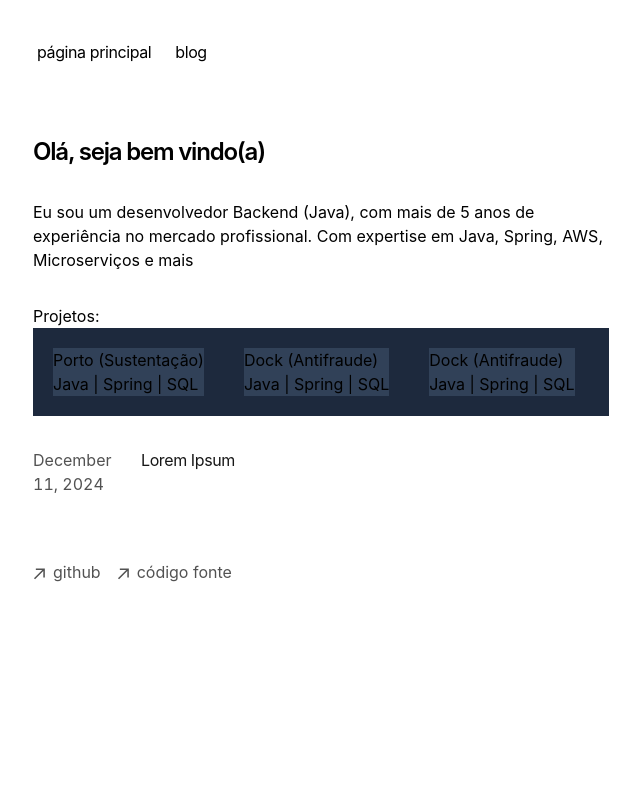
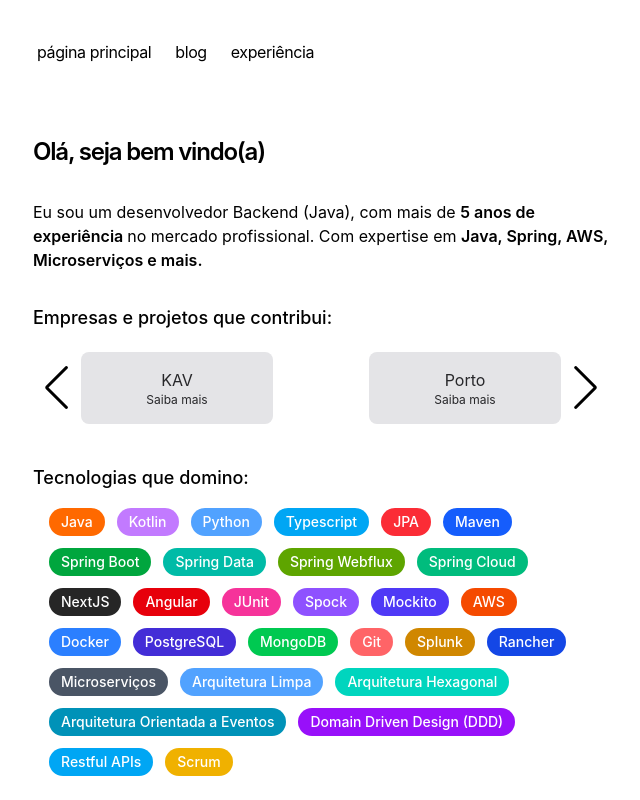
Before and after one commit to ghisiluizgustavo/portfolio, a Next.js app: page / in a window 1280 px wide. Shown: the top 800 px of the page, without its empty margins (319-959 px from the left). Built offline with nearby package versions, Linux system fonts and the light colour scheme.

Commit message:
feature: completed

```diff
--- /dev/null
+++ b/app/companies-projects.js
@@ -0,0 +1,64 @@
+const companies = [
+  {
+    id: 1,
+    name: "KAV",
+    url: "/project-details#kav",
+    description: `
+      Contribuí para o desenvolvimento de projetos, incluindo um ERP mobile multiplataforma e um aplicativo de delivery, utilizando tecnologias como Angular, Ionic, PHP e Spring Boot.
+      Também atuei na implementação de uma solução inovadora de engenharia de dados na Porto Seguro, empregando Python e PySpark, com integração da inteligência artificial da Brighterion para análise de risco de crédito.
+      Além disso, participei da migração de uma base de dados Oracle, realizando o remodelamento da estrutura utilizando PowerDesign.
+    `
+  },
+  {
+    id: 2,
+    name: "Porto",
+    url: "/project-details#porto",
+    description: `
+      Atuei na análise de sistemas Java legados, realizando o versionamento e a publicação por meio da plataforma IBM RTC.
+      Conduzi o monitoramento de APIs REST, identificando e solucionando problemas em produção em colaboração com parceiros externos.
+      Além disso, liderei a migração de mais de 20 projetos da plataforma IBM RTC para o GitLab, garantindo a transição eficiente e segura dos repositórios.
+    `
+  },
+  {
+    id: 3,
+    name: "Dock",
+    url: "/project-details#dock",
+    description: `
+      Contribuí para o desenvolvimento de uma aplicação agendada (scheduled app) capaz de bloquear mais de 1.000 cartões vazados diariamente, utilizando Spring Scheduled e Spring WebFlux para garantir alto desempenho e escalabilidade.
+      Orientei e mentorei uma equipe de três estagiários, oferecendo suporte técnico e profissional que resultou na efetivação deles em cargos permanentes.
+      Além disso, apoiei a equipe de riscos e fraudes, atuando em manutenções, correções de bugs e no desenvolvimento de novas funcionalidades para aprimorar a segurança e a eficiência dos sistemas.
+    `
+  },
+  {
+    id: 4,
+    name: "AvenueCode",
+    url: "/project-details#avenuecode",
+    description: `
+      Desenvolvi um recurso de alternância (feature toggle) utilizando a biblioteca Togglz, simplificando o gerenciamento de mensagens dos clientes e aumentando a flexibilidade no controle de funcionalidades.
+      Realizei a integração de três microserviços com os maiores clientes do setor de combustíveis, como parte de um projeto inovador para uma das maiores montadoras de automóveis do mundo.
+      Conduzi uma sessão de transferência de conhecimento em inglês, facilitando a transmissão de informações técnicas e estratégicas para novas equipes, garantindo a continuidade e eficiência do projeto.
+    `
+  },
+  {
+    id: 5,
+    name: "Merx",
+    url: "/project-details#merx",
+    description: `
+      Refatorei integralmente o sistema CRM, introduzindo novas tecnologias e aprimorando funcionalidades de back-end, como processamento assíncrono utilizando serviços da AWS (SQS, SNS, S3 e Lambdas).
+      Aumentei significativamente a cobertura de testes em diversos microsserviços Java, elevando-a de 5% para mais de 50%, por meio da implementação de testes unitários com JUnit e Spock.
+      Desenvolvi um algoritmo genérico e independente de plataforma para geração de arquivos CSV, capaz de processar dados de qualquer lista proveniente de qualquer banco de dados.
+    `
+  },
+  {
+    id: 6,
+    name: "BRQ",
+    url: "/project-details#brq",
+    description: `
+      Utilizei uma arquitetura de microsserviços em Java e Spring, seguindo os princípios da arquitetura hexagonal.
+      Promovi a qualidade do código ao incentivar e compartilhar boas práticas, como os princípios SOLID, DRY, KISS, YAGNI, Design Patterns e outros conceitos de Clean Code.
+      Participei ativamente das decisões de arquitetura, desenvolvimento e implantação de um MVP voltado à gamificação de clientes PJ, implementado para o maior banco da América Latina.
+    `
+  }
+]
+
+export default companies;
--- a/app/components/companies-gallery.tsx
+++ b/app/components/companies-gallery.tsx
@@ -1,27 +1,35 @@
+'use client'
+import { Swiper, SwiperSlide } from 'swiper/react';
+import { Navigation } from 'swiper/modules';
+import 'swiper/css';
+import 'swiper/css/navigation';
+import './styles.css';
+import companies from '../companies-projects';
 
-import { Swiper, SwiperSlide } from "swiper/react";
+export function CompaniesGallery() {
+  return (
+    <div className='mb-10'>
+      <h1 className='mb-5 text-lg font-medium'>Empresas e projetos que contribui:</h1>
+      <Swiper
+        className='w-full flex items-center justify-center'
+        navigation={true}
+        modules={[Navigation]}
+        slidesPerView={2}
+        loop={true}
+      >
 
-// Import Swiper styles
-import "swiper/css";
+        {companies.map(company => (
+          <SwiperSlide key={company.id}>
+            <a href={company.url}>
+              <div className="bg-zinc-200 dark:bg-zinc-800 text-zinc-800 dark:text-zinc-200 mx-12 rounded-lg flex flex-col items-center cursor-pointer p-4">
+                {company.name}
+                <p className="text-xs">Saiba mais</p>
+              </div>
+            </a>
+          </SwiperSlide>
+        ))}
 
-export default function CompaniesGallery() {
-  return (
-    <>
-      <h1>Projetos:</h1>
-      <div className="flex bg-slate-800">
-        <div className="m-5 bg-slate-700">
-          <p>Porto (Sustentação)</p>
-          <p>Java | Spring | SQL</p>
-        </div>
-        <div className="m-5 bg-slate-700">
-          <p>Dock (Antifraude)</p>
-          <p>Java | Spring | SQL</p>
-        </div>
-        <div className="m-5 bg-slate-700">
-          <p>Dock (Antifraude)</p>
-          <p>Java | Spring | SQL</p>
-        </div>
-      </div>
-    </>
+      </Swiper>
+     </div>
   );
-}
+};
--- a/app/components/nav.tsx
+++ b/app/components/nav.tsx
@@ -6,6 +6,9 @@ const navItems = {
   },
   '/blog': {
     name: 'blog',
+  },
+  '/project-details': {
+    name: 'experiência',
   }
 }
 
--- a/app/components/posts.tsx
+++ b/app/components/posts.tsx
@@ -6,6 +6,7 @@ export function BlogPosts() {
 
   return (
     <div>
+      <h1 className="text-lg font-medium">Blog posts:</h1>
       {allBlogs
         .sort((a, b) => {
           if (
--- /dev/null
+++ b/app/components/styles.css
@@ -0,0 +1,21 @@
+/* Cor das setas no modo claro */
+.swiper-button-next,
+.swiper-button-prev {
+  color: #000; /* Preto para o modo claro */
+}
+
+.swiper-button-next:hover,
+.swiper-button-prev:hover {
+  color: #333; /* Tom mais escuro no hover (opcional) */
+}
+
+/* Estilos para o modo escuro */
+.dark .swiper-button-next,
+.dark .swiper-button-prev {
+  color: #fff; /* Branco para o modo escuro */
+}
+
+.dark .swiper-button-next:hover,
+.dark .swiper-button-prev:hover {
+  color: #f5f5f5; /* Cor mais clara no hover (opcional) */
+}
--- /dev/null
+++ b/app/components/techs-badges.tsx
@@ -0,0 +1,56 @@
+const techs = [
+  // langs + frameworks
+  { name: "Java", color: "bg-orange-500" },          // Associado ao logo do Java
+  { name: "Kotlin", color: "bg-purple-400" },        // Cor relacionada ao logo do Kotlin
+  { name: "Python", color: "bg-blue-400" },          // Associado ao logo do Python
+  { name: "Typescript", color: "bg-sky-500" },       // Relacionado ao JS
+  { name: "JPA", color: "bg-red-500" },              // Complementar ao ecossistema Java
+  { name: "Maven", color: "bg-blue-600" },           // Associado ao Maven Central
+  { name: "Spring Boot", color: "bg-green-600" },    // Verde relacionado ao logo do Spring
+  { name: "Spring Data", color: "bg-teal-500" },     // Outra variação de verde
+  { name: "Spring Webflux", color: "bg-lime-600" },   // Verde mais claro
+  { name: "Spring Cloud", color: "bg-emerald-500" }, // Tons relacionados a Spring
+  { name: "NextJS", color: "bg-neutral-800" },       // Associado ao tema escuro do Next.js
+  { name: "Angular", color: "bg-red-600" },          // Relacionado ao logo vermelho do Angular
+
+  // test
+  { name: "JUnit", color: "bg-pink-500" },           // Rosa que destaca o JUnit
+  { name: "Spock", color: "bg-violet-500" },         // Tons mais próximos ao icônico Spock
+  { name: "Mockito", color: "bg-indigo-600" },       // Azul escuro para contrastar
+
+  // devops
+  { name: "AWS", color: "bg-orange-600" },           // Associado ao logo laranja da AWS
+  { name: "Docker", color: "bg-blue-500" },          // Azul clássico do Docker
+  { name: "PostgreSQL", color: "bg-indigo-700" },    // Azul profundo do logo do PostgreSQL
+  { name: "MongoDB", color: "bg-green-500" },        // Verde clássico do MongoDB
+  { name: "Git", color: "bg-red-400" },              // Associado ao logo vermelho do Git
+  { name: "Splunk", color: "bg-yellow-600" },        // Amarelo para Splunk
+  { name: "Rancher", color: "bg-blue-700" },         // Azul característico do Rancher
+
+  // arch + design
+  { name: "Microserviços", color: "bg-gray-600" },   // Cor neutra para arquitetura
+  { name: "Arquitetura Limpa", color: "bg-blue-400" },
+  { name: "Arquitetura Hexagonal", color: "bg-teal-400" },
+  { name: "Arquitetura Orientada a Eventos", color: "bg-cyan-600" },
+  { name: "Domain Driven Design (DDD)", color: "bg-purple-600" },
+  { name: "Restful APIs", color: "bg-sky-500" },
+
+  // methodologies
+  { name: "Scrum", color: "bg-yellow-500" },         // Amarelo que remete a agilidade
+];
+
+
+export default function TechBadges() {
+  return (
+    <>
+      <h1 className="text-lg font-medium">Tecnologias que domino:</h1>
+      <div className="flex flex-wrap gap-3 p-4">
+        {techs.map((tech) => (
+          <span className={`px-3 py-1 text-sm font-medium text-white rounded-full ${tech.color}`}>
+            {tech.name}
+          </span>
+        ))}
+      </div>
+    </>
+  );
+}
--- a/app/page.tsx
+++ b/app/page.tsx
@@ -1,5 +1,6 @@
 import { BlogPosts } from 'app/components/posts'
-import CompaniesGallery from './components/companies-gallery'
+import { CompaniesGallery } from './components/companies-gallery'
+import TechBadges from './components/techs-badges'
 
 export default function Page() {
   return (
@@ -8,12 +9,16 @@ export default function Page() {
         Olá, seja bem vindo(a)
       </h1>
       <p className="mb-4">
-        {`Eu sou um desenvolvedor Backend (Java), com mais de 5 anos de experiência
-        no mercado profissional. Com expertise em Java, Spring, AWS, Microserviços e mais`}
+        Eu sou um desenvolvedor Backend (Java), com mais de <span className='font-semibold'> 5 anos de experiência </span>
+        no mercado profissional. Com expertise em <span className='font-semibold'> Java, Spring, AWS, Microserviços e mais. </span>
       </p>
 
       <div className="my-8">
         <CompaniesGallery />
+      </div>
+
+      <div className="my-8">
+        <TechBadges />
       </div>
 
       <div className="my-8">
--- /dev/null
+++ b/app/project-details/page.tsx
@@ -0,0 +1,14 @@
+import companies from '../companies-projects'
+
+export default function Page() {
+  return (
+    <>
+      {companies.map(company => (
+        <div id={company.name.toLowerCase()} className="mb-10">
+          <h1 className="text-xl">{company.name}</h1>
+          <p>{company.description}</p>
+        </div>
+      ))}
+    </>
+  )
+}
```
